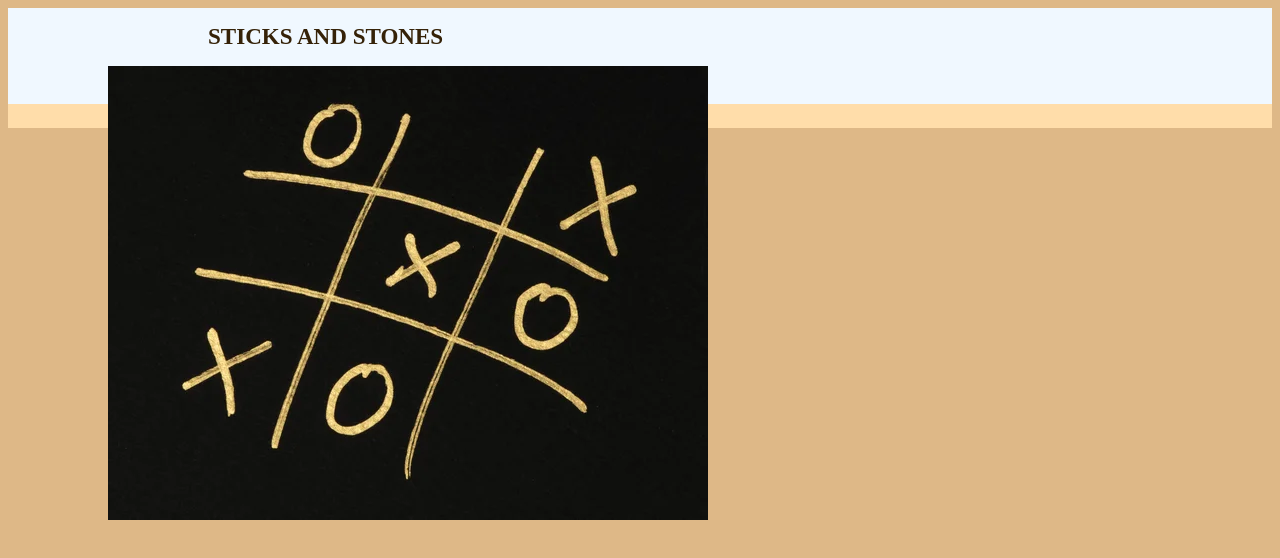
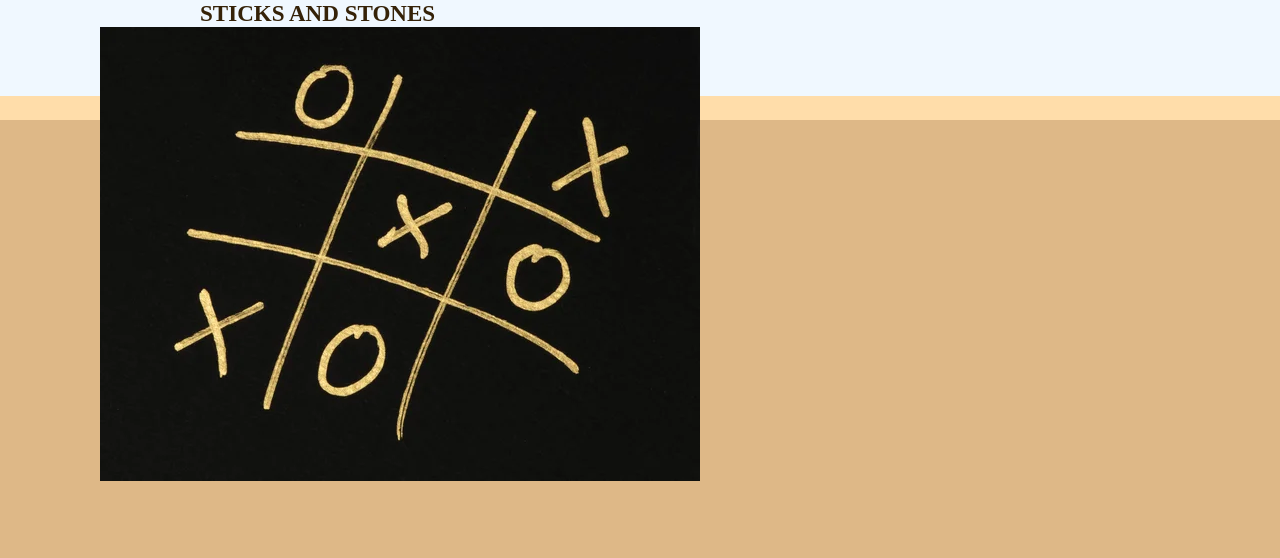
Before and after one commit to EthanMustCode/sticks-and-stones, a plain HTML site: page index.html in a window 1280 px wide. Drawn offline with Linux system fonts and the light colour scheme.

Commit message:
remove basic padding, margin and border

```diff
--- a/assets/css/style.css
+++ b/assets/css/style.css
@@ -1,3 +1,9 @@
+* {
+    margin: 0;
+    padding: 0;
+    border: none;
+}
+
 body {
     background: burlywood;
 }
@@ -23,6 +29,6 @@ body {
    padding-left: 100px;
 }
 
-#header, img{
+#header, img {
     float: right;
 }
--- a/index.html
+++ b/index.html
@@ -9,6 +9,7 @@
     <title>Sticks&Stones</title>
 </head>
 <body>
+    <header>
     <div id="header-bar">
         <div id="header-container">
             <div id="header">
@@ -17,7 +18,7 @@
             </div>
         </div>
     </div>
-
+</header>
     <script src="assets/js/script.js"></script>
 
 </body>
```
